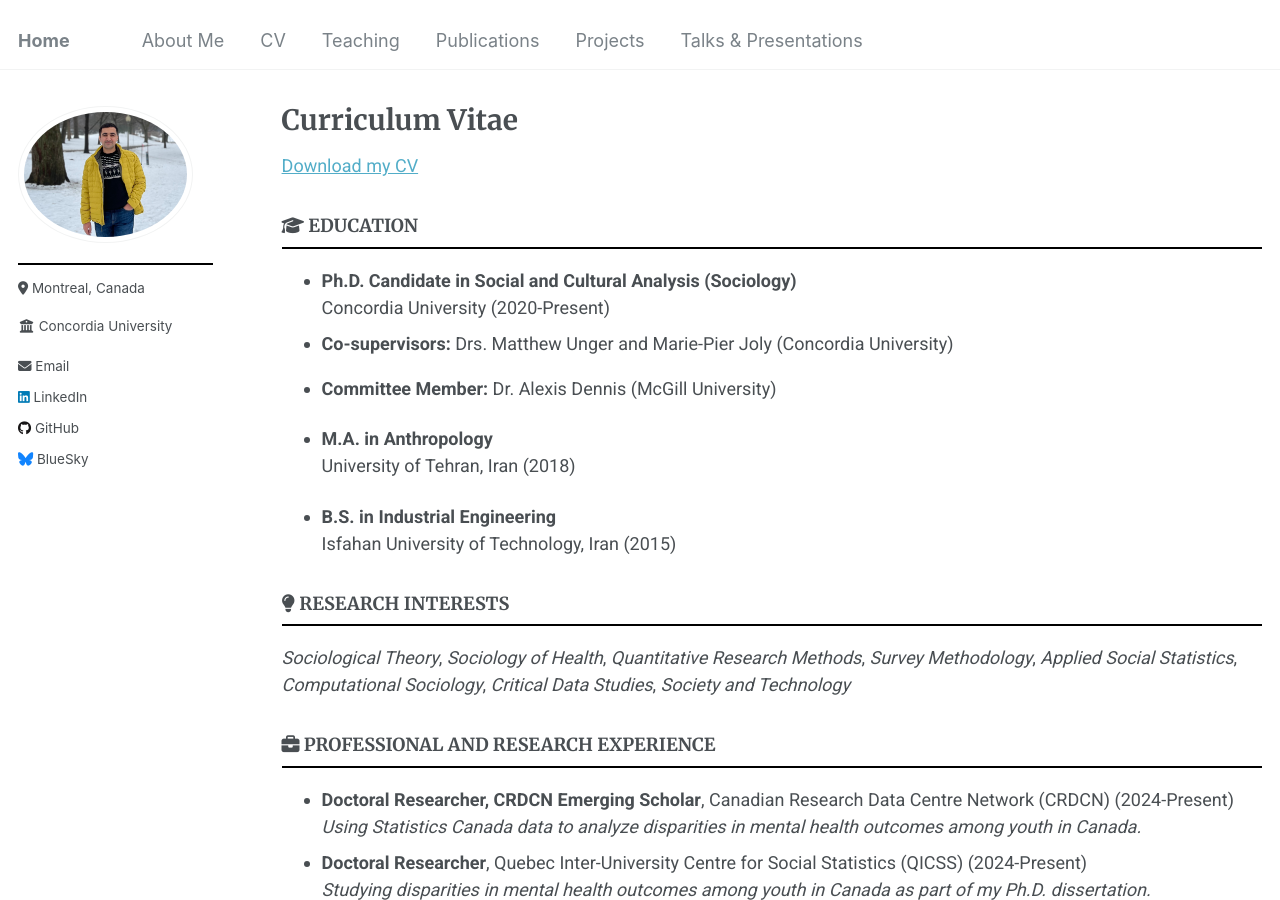
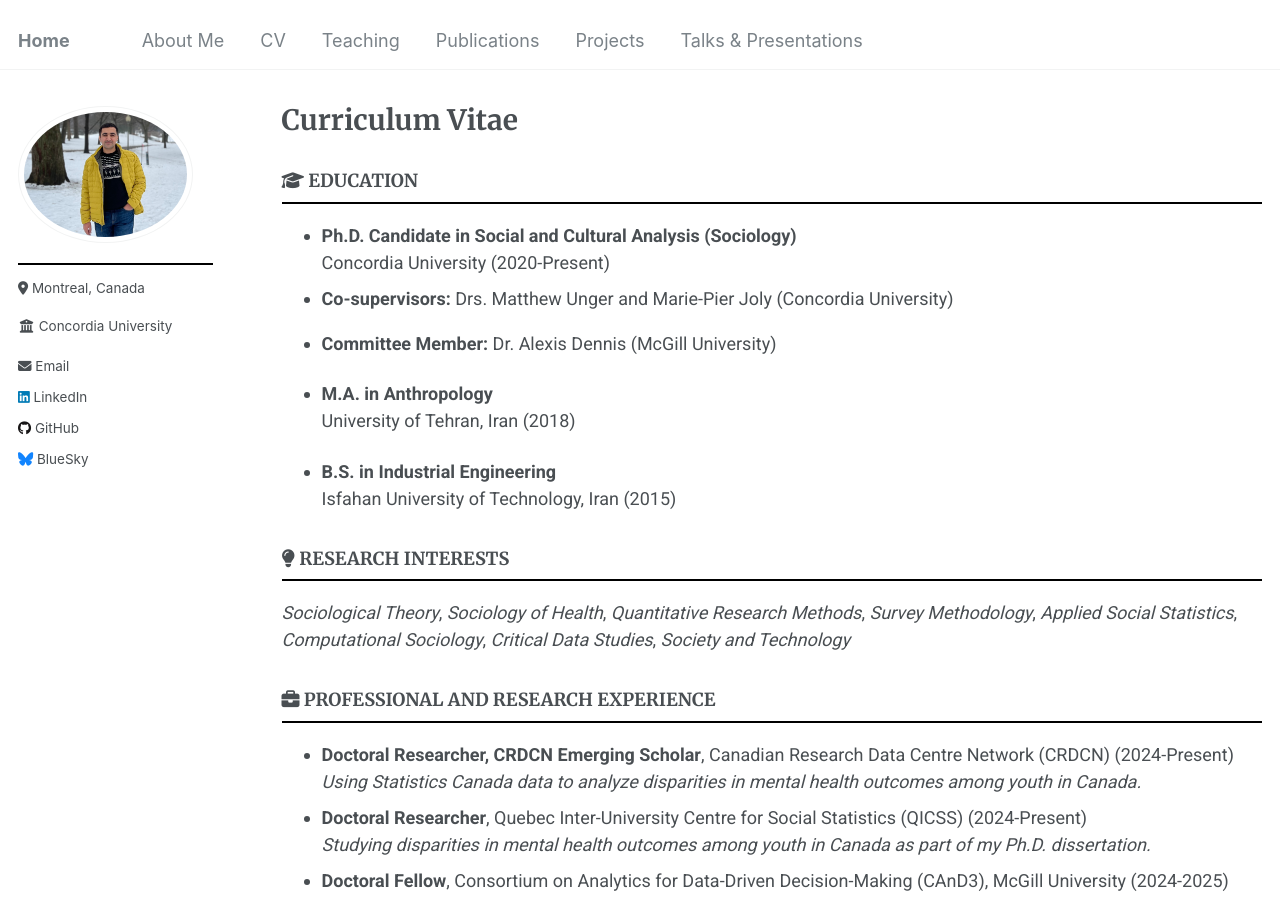
Before and after one commit to Mohsnmonji/mohsnmonji.github.io, a Jekyll site: the page built from _pages/Curriculum Vitae.md, in a window 1280 px wide and 900 px high. Built offline with Jekyll 4.4.1, drawn with Linux system fonts in a browser that asks for light colours.

Commit message:
Update Curriculum Vitae.md

```diff
--- a/_pages/Curriculum Vitae.md
+++ b/_pages/Curriculum Vitae.md
@@ -17,7 +17,6 @@ redirect_from:
   }
 </style>
 
-[Download my CV](/_pages/MohsenMonji_CV.pdf)
 
 
 ### <i class="fas fa-graduation-cap"></i> EDUCATION
```
